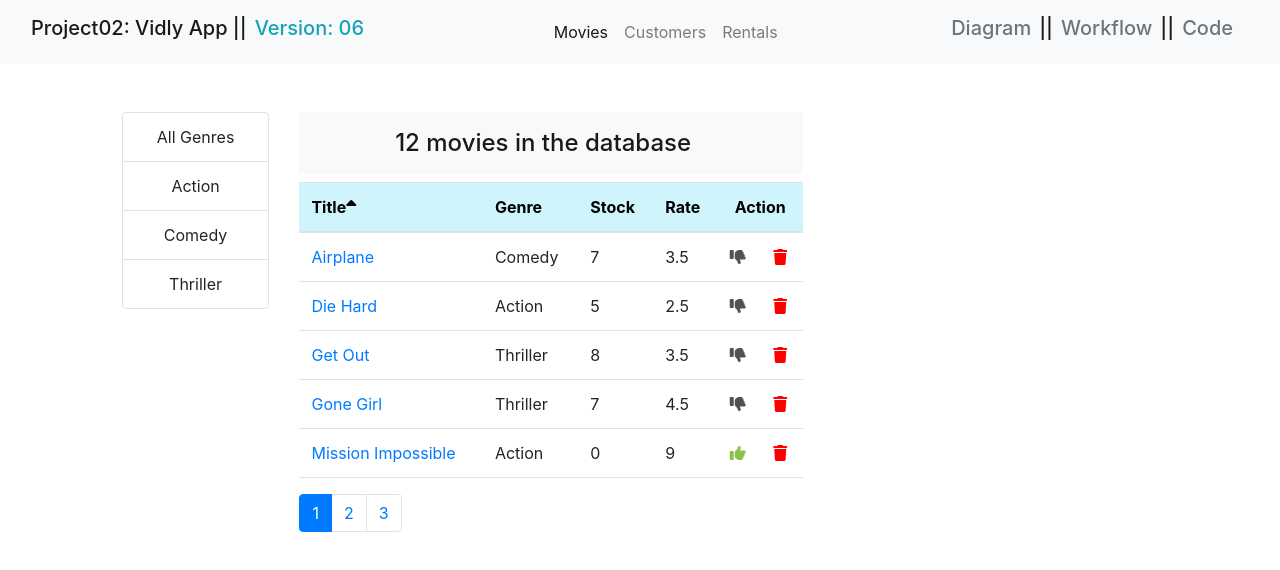
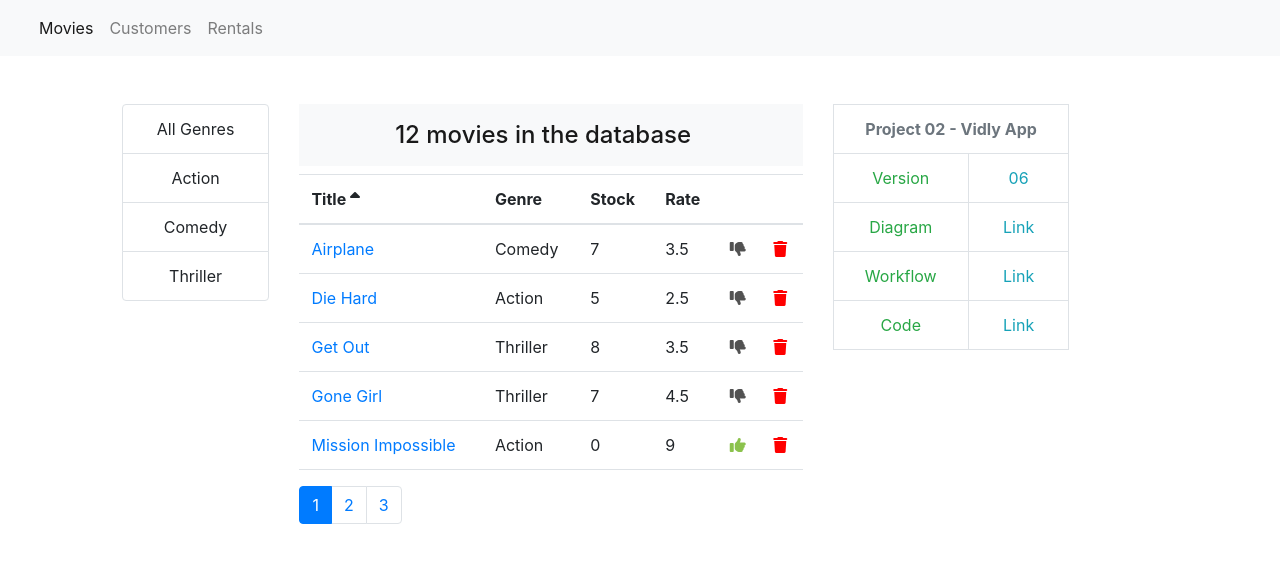
Before and after one commit to moarifur/mastering-react, a React (Create React App) app: page /movies in a window 1280 px wide. Shown: the top 570 px of the page. Built offline with nearby package versions, Linux system fonts and the light colour scheme.

Commit message:
Code extraction done without docs

```diff
--- a/src/App.js
+++ b/src/App.js
@@ -5,7 +5,7 @@ import MainVidlyApp from "./components/vidly/mainVidlyApp";
 import Customers from "./components/vidly/customers";
 import Rentals from "./components/vidly/rentals";
 import NotFound from "./components/vidly/notFound";
-import EditMovie from "./components/editMovie";
+import EditMovie from "./components/vidly/editMovie";
 
 function App() {
   return (
--- /dev/null
+++ b/src/components/vidly/common/table.jsx
@@ -0,0 +1,21 @@
+import React from 'react';
+import TableHeader from "./tableHeader";
+import TableBody from "./tableBody";
+
+const Table = ({ data, columns, sortColumn, onSort }) => {
+    return (
+        <table className="table">
+            <TableHeader
+                columns={columns}
+                sortColumn={sortColumn}
+                onSort={onSort}
+            />
+            <TableBody
+                data={data}
+                columns={columns}
+            />
+        </table>
+    );
+};
+
+export default Table;
--- /dev/null
+++ b/src/components/vidly/common/tableBody.jsx
@@ -0,0 +1,42 @@
+import React from 'react';
+import _ from 'lodash';
+
+const TableBody = ({ data, columns }) => {
+
+    const renderCell = (item, column) => {
+        if (column.content) return column.content(item);
+
+        return _.get(item, column.path);
+    }
+
+    const createKey = (item, column) => {
+        return item._id + (column.path || column.key);
+    }
+
+    return (
+        <tbody>
+        {data.map((item) => (
+            <tr key={item._id}>
+                {columns.map((column) => (
+                    <td key={createKey(item, column)}>
+                        {renderCell(item, column)}
+                    </td>
+                ))}
+            </tr>
+        ))}
+        </tbody>
+    );
+};
+
+export default TableBody;
+
+// <tbody>
+// {data.map(item =>
+//     <tr key={item._id ?? item.name.common}>
+//         {columns.map(column => {
+//             return column.content
+//                 ? <td key={column.key}>{column.content(item)}</td>
+//                 : <td key={column.path}>{_.get(item, column.path)}</td>
+//         })}
+//     </tr>)}
+// </tbody>
--- /dev/null
+++ b/src/components/vidly/common/tableHeader.jsx
@@ -0,0 +1,37 @@
+import React from 'react';
+
+const TableHeader = ({ columns, sortColumn, onSort }) => {
+
+    const raiseSort = path => {
+        if (sortColumn.path === path) {
+            sortColumn.order = sortColumn.order === 'asc' ? 'desc' : 'asc';
+        } else {
+            sortColumn.path = path;
+            sortColumn.order = 'asc';
+        }
+
+        onSort(sortColumn);
+    };
+
+    const getSortIcon = path => {
+        if (path !== sortColumn.path) return null;
+
+        return sortColumn.order === 'asc'
+            ? <i className="fa fa-sort-asc"/>
+            : <i className="fa fa-sort-desc"/>
+    };
+
+    return (
+        <thead>
+        <tr>{columns.map(column =>
+            <th style={{ cursor: 'pointer'}}
+                key={column.path || column.key}
+                onClick={() => raiseSort(column.path)}>
+                {column.label} {getSortIcon(column.path)}
+            </th>
+        )}</tr>
+        </thead>
+    );
+};
+
+export default TableHeader;
--- a/src/components/vidly/mainVidlyApp.jsx
+++ b/src/components/vidly/mainVidlyApp.jsx
@@ -8,6 +8,7 @@ import ListGroup from "./common/listGroup";
 import {movies} from "./services/fakeMovieService";
 import {getGenres} from "./services/fakeGenreService";
 import {paginate} from "./utils/paginate";
+import ProjectInfo from "./projectInfo";
 
 class MainVidlyApp extends Component {
     state = {
@@ -114,6 +115,9 @@ class MainVidlyApp extends Component {
                             onPageChange={this.handlePageChange}
                         />
                     </div>
+                    <div className="col-3 text-center">
+                        <ProjectInfo />
+                    </div>
                 </div>
             </div>
         );
--- a/src/components/vidly/moviesTable.jsx
+++ b/src/components/vidly/moviesTable.jsx
@@ -1,101 +1,38 @@
-import React, {Component} from 'react';
+import React from 'react';
+import {Link} from "react-router-dom";
 import Like from "./common/like";
 import Delete from "./common/delete";
-import {Link} from "react-router-dom";
+import Table from "./common/table";
 
-// columns: array
-// sortColumn: object
-// onSort: function
+const MoviesTable = ({ movies, onSort, onLike, onDelete, sortColumn }) => {
+    const columns = [
+        {
+            key: 'title',
+            label: 'Title',
+            path: 'title',
+            content: movie => <Link to={`/movies/${movie._id}`}>{movie.title}</Link>
+        },
+        { label: 'Genre', path: 'genre.name' },
+        { label: 'Stock', path: 'numberInStock' },
+        { label: 'Rate', path: 'dailyRentalRate' },
+        {
+            key: 'like',
+            content: movie => <Like liked={movie.liked} onClick={() => onLike(movie)} />
+        },
+        {
+            key: 'delete',
+            content: movie => <Delete onClick={() => onDelete(movie._id)} />
+        }
+    ];
 
-class MoviesTable extends Component {
-
-    raiseSort = path => {
-        const sortColumn = { ...this.props.sortColumn };
-        if (sortColumn.path === path)
-            sortColumn.order = sortColumn.order === "asc" ? "desc" : "asc";
-        else {
-            sortColumn.path = path;
-            sortColumn.order = "asc";
-        }
-        this.props.onSort(sortColumn);
-    }
-
-    getSortIcon = path => {
-        if (path !== this.props.sortColumn.path) return null;
-
-        return this.props.sortColumn.order === 'asc'
-            ? <i className="fa fa-sort-asc"/>
-            : <i className="fa fa-sort-desc"/>
-    }
-
-    render() {
-        const { movies, onDelete, onLike } = this.props
-        if(movies.length === 0) return null
-        return (
-            <table className="table table-hover">
-                <thead className="table-info">
-                <tr>
-                    <th
-                        scope="col"
-                        onClick={() => this.raiseSort('title')}
-                        style={{ cursor: 'pointer'}}
-                    >
-                        Title
-                        {this.getSortIcon('title')}
-                    </th>
-                    <th
-                        scope="col"
-                        onClick={() => this.raiseSort('genre.name')}
-                        style={{ cursor: 'pointer'}}
-                    >
-                        Genre
-                        {this.getSortIcon('genre.name')}
-                    </th>
-                    <th
-                        scope="col"
-                        onClick={() => this.raiseSort('numberInStock')}
-                        style={{ cursor: 'pointer'}}
-                    >
-                        Stock
-                        {this.getSortIcon('numberInStock')}
-                    </th>
-                    <th
-                        scope="col"
-                        onClick={() => this.raiseSort('dailyRentalRate')}
-                        style={{ cursor: 'pointer'}}
-                    >
-                        Rate
-                        {this.getSortIcon('dailyRentalRate')}
-                    </th>
-                    <th colSpan={2} className='text-center'>Action</th>
-                </tr>
-                </thead>
-                <tbody>
-                {movies.map(movie =>
-                    <tr key={movie._id}>
-                        <td>
-                            <Link to={`/movies/${movie._id}`}>
-                                {movie.title}
-                            </Link>
-                        </td>
-                        <td>{movie.genre.name}</td>
-                        <td>{movie.numberInStock}</td>
-                        <td>{movie.dailyRentalRate}</td>
-                        <td>
-                            <Like
-                                liked={movie.liked}
-                                onClick={() => onLike(movie)}
-                            />
-                        </td>
-                        <td>
-                            <Delete onClick={() => onDelete(movie._id)} />
-                        </td>
-                    </tr>
-                )}
-                </tbody>
-            </table>
-        );
-    }
-}
+    return (
+        <Table
+            data={movies}
+            columns={columns}
+            onSort={onSort}
+            sortColumn={sortColumn}
+        />
+    )
+};
 
 export default MoviesTable;
--- a/src/components/vidly/navbar.jsx
+++ b/src/components/vidly/navbar.jsx
@@ -6,18 +6,6 @@ class Navbar extends Component {
         return (
             <nav className="navbar navbar-expand-lg navbar-light bg-light">
                 <div className="container-fluid">
-                    <h1 className="navbar-brand">
-                        Project02: Vidly App
-                         ||
-                        <a
-                            className='ml-2 text-info'
-                            href="https://tinyurl.com/32srke4c"
-                            target='_blank'
-                        >
-                            Version: 06
-                        </a>
-                    </h1>
-
                     <div className="navbar-nav">
                         <NavLink className="nav-item nav-link" to="/movies">
                             Movies
@@ -29,32 +17,6 @@ class Navbar extends Component {
                             Rentals
                         </NavLink>
                     </div>
-
-                    <h1 className="navbar-brand d-flex justify-content-center">
-                        <a
-                            className='mr-2 text-muted'
-                            href="https://tinyurl.com/3d8tmury"
-                            target='_blank'
-                        >
-                            Diagram
-                        </a>
-                        ||
-                        <a
-                            className='ml-2 mr-2 text-muted'
-                            href="https://tinyurl.com/46p6tard"
-                            target='_blank'
-                        >
-                            Workflow
-                        </a>
-                        ||
-                        <a
-                            className='ml-2 text-muted'
-                            href="https://tinyurl.com/yckcryz4"
-                            target='_blank'
-                        >
-                            Code
-                        </a>
-                    </h1>
                 </div>
             </nav>
         );
--- /dev/null
+++ b/src/components/vidly/projectInfo.jsx
@@ -0,0 +1,64 @@
+import React from 'react';
+
+const ProjectInfo = () => {
+    return (
+        <table className="table table-bordered">
+            <tr>
+                <td
+                    className="text-muted font-weight-bold"
+                    colSpan={2}>Project 02 - Vidly App
+                </td>
+            </tr>
+            <tr>
+                <td className="text-success">Version</td>
+                <td>
+                    <a
+                        className='text-info'
+                        href="https://tinyurl.com/32srke4c"
+                        target='_blank'
+                    >
+                        06
+                    </a>
+                </td>
+            </tr>
+            <tr>
+                <td className="text-success">Diagram</td>
+                <td>
+                    <a
+                        className='text-info'
+                        href="https://tinyurl.com/3d8tmury"
+                        target='_blank'
+                    >
+                        Link
+                    </a>
+                </td>
+            </tr>
+            <tr>
+                <td className="text-success">Workflow</td>
+                <td>
+                    <a
+                        className='text-info'
+                        href="https://tinyurl.com/46p6tard"
+                        target='_blank'
+                    >
+                        Link
+                    </a>
+                </td>
+            </tr>
+            <tr>
+                <td className="text-success">Code</td>
+                <td>
+                    <a
+                        className='text-info'
+                        href="https://tinyurl.com/yckcryz4"
+                        target='_blank'
+                    >
+                        Link
+                    </a>
+                </td>
+            </tr>
+        </table>
+    );
+};
+
+export default ProjectInfo;
```
Also changed, not shown: src/components/vidly/editMovie.jsx (renamed from src/components/editMovie.jsx).
